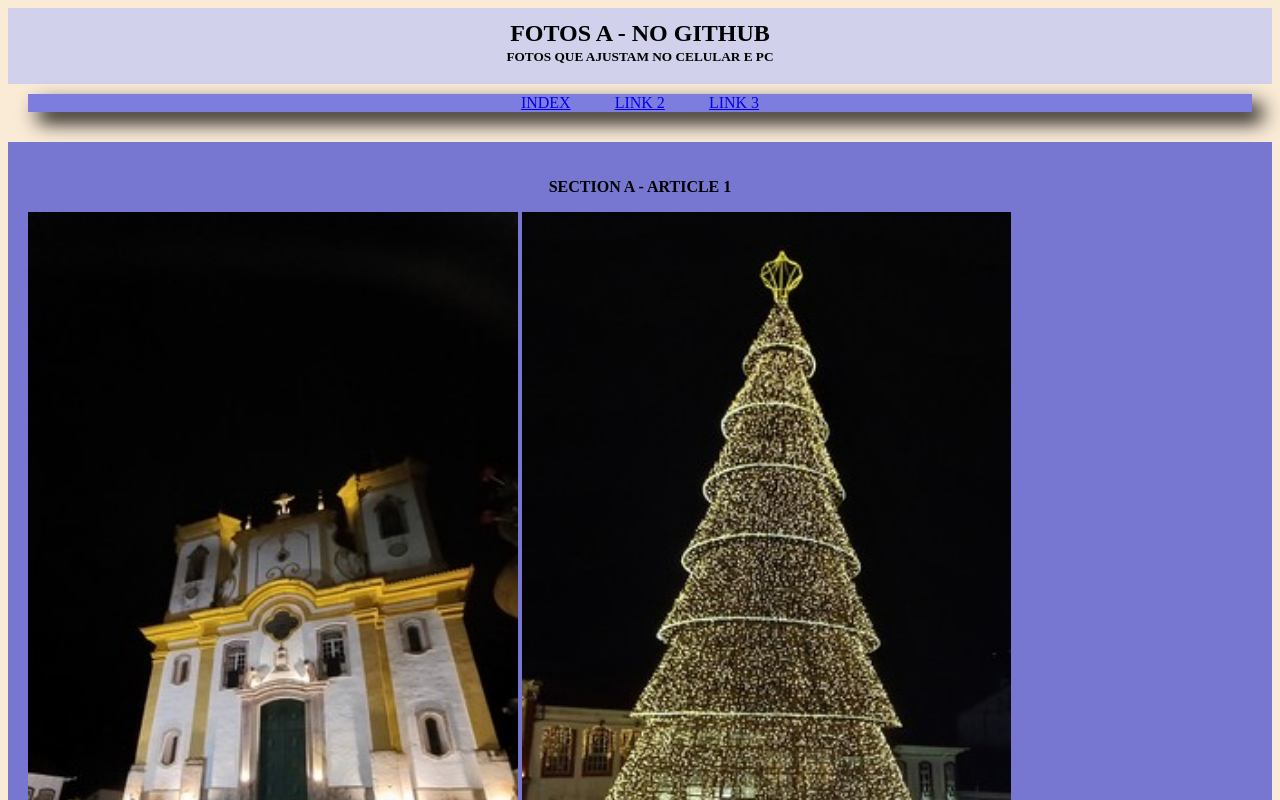
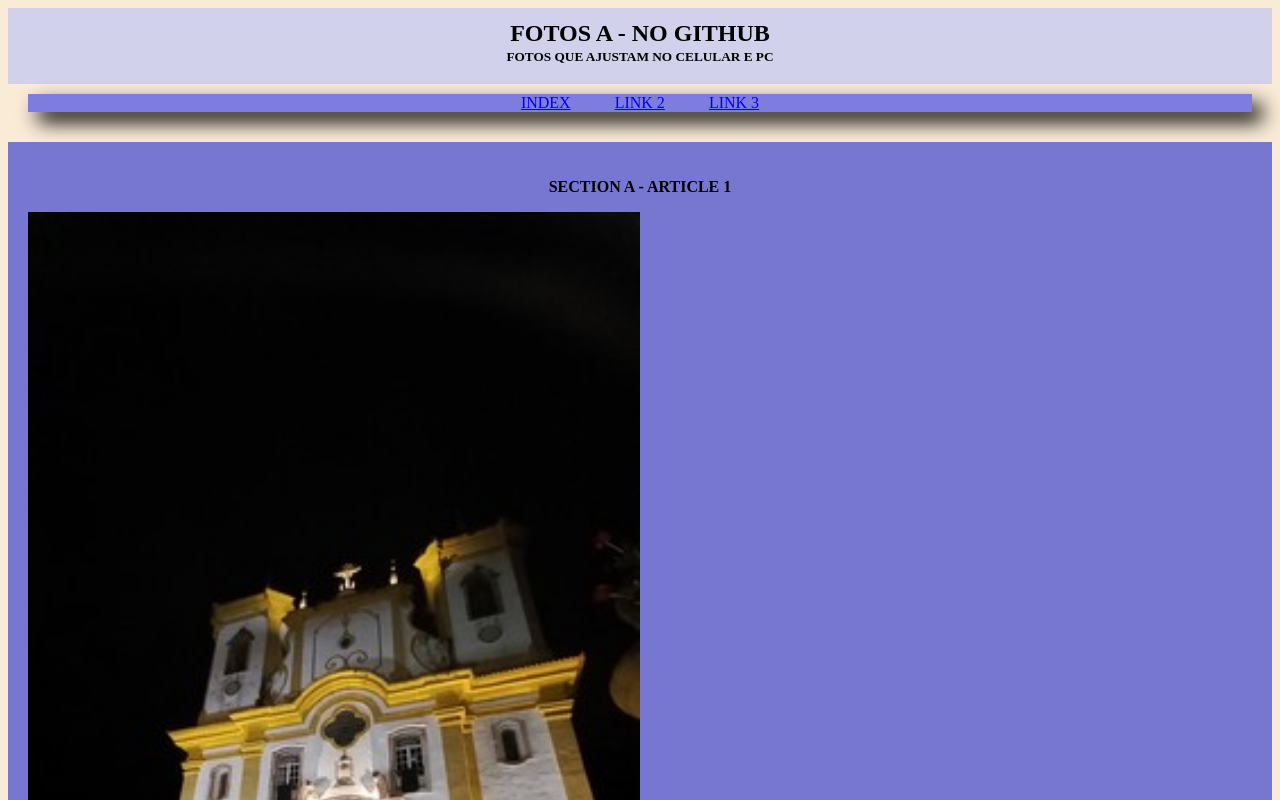
Before and after one commit to marcosfotografia/Repositorio8, a plain HTML site: page FotosA/fotosa.html in a window 1280 px wide. Shown: the top 800 px of the page. Drawn offline with Linux system fonts and the light colour scheme.

Commit message:
Push1517

```diff
--- a/FotosA/fotosa.html
+++ b/FotosA/fotosa.html
@@ -23,8 +23,8 @@
         <section>
             <article>
                 <P class="centraliza"   style="font-weight: bold;">SECTION A - ARTICLE 1</P>
-                <img src="../fotos/Igreja Retrato.jpg" alt="Igreja" width="40%">
-                <img src="../fotos/Arvore retrato b.jpg" alt="Árvore" width="40%">
+                <img src="../fotos/Igreja Retrato.jpg" alt="Igreja" width="50%">
+                <img src="../fotos/Arvore retrato b.jpg" alt="Árvore" width="50%">
             </article><hr>
             <article>
                 <p style="text-align: center;">SECTION A - ARTICLE B</p>
```
